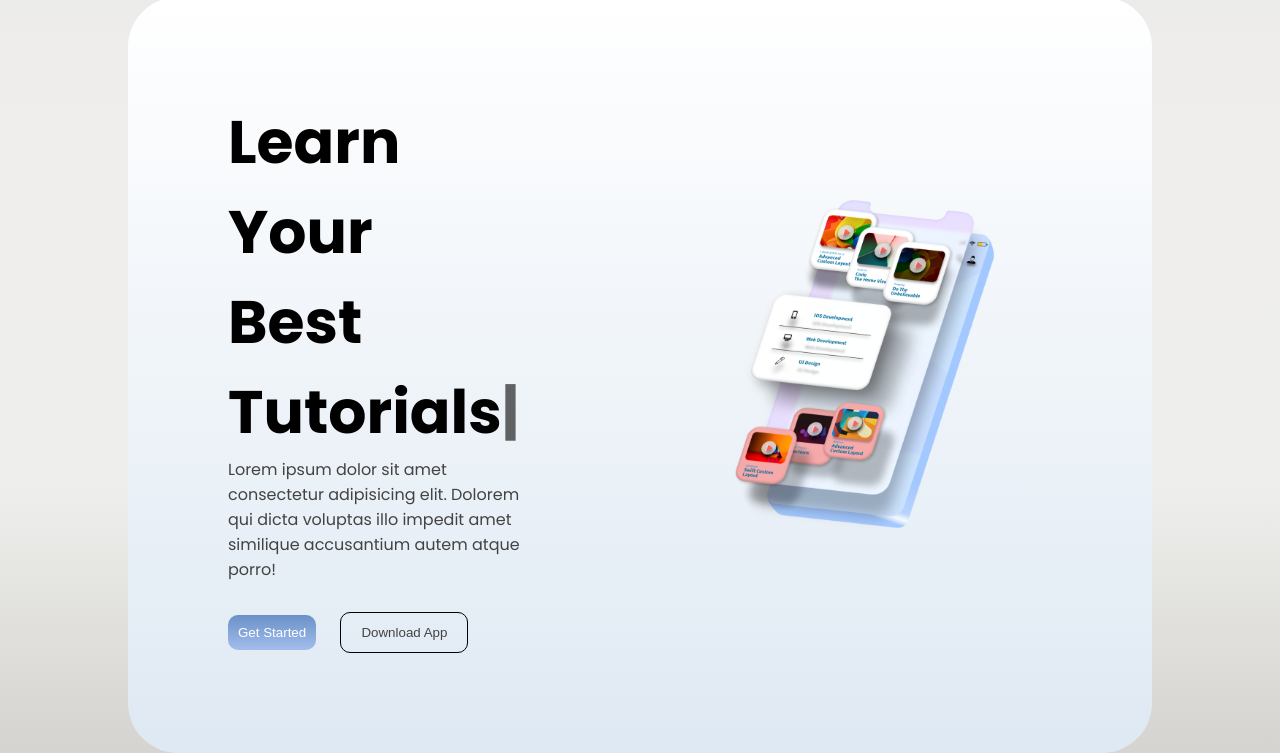
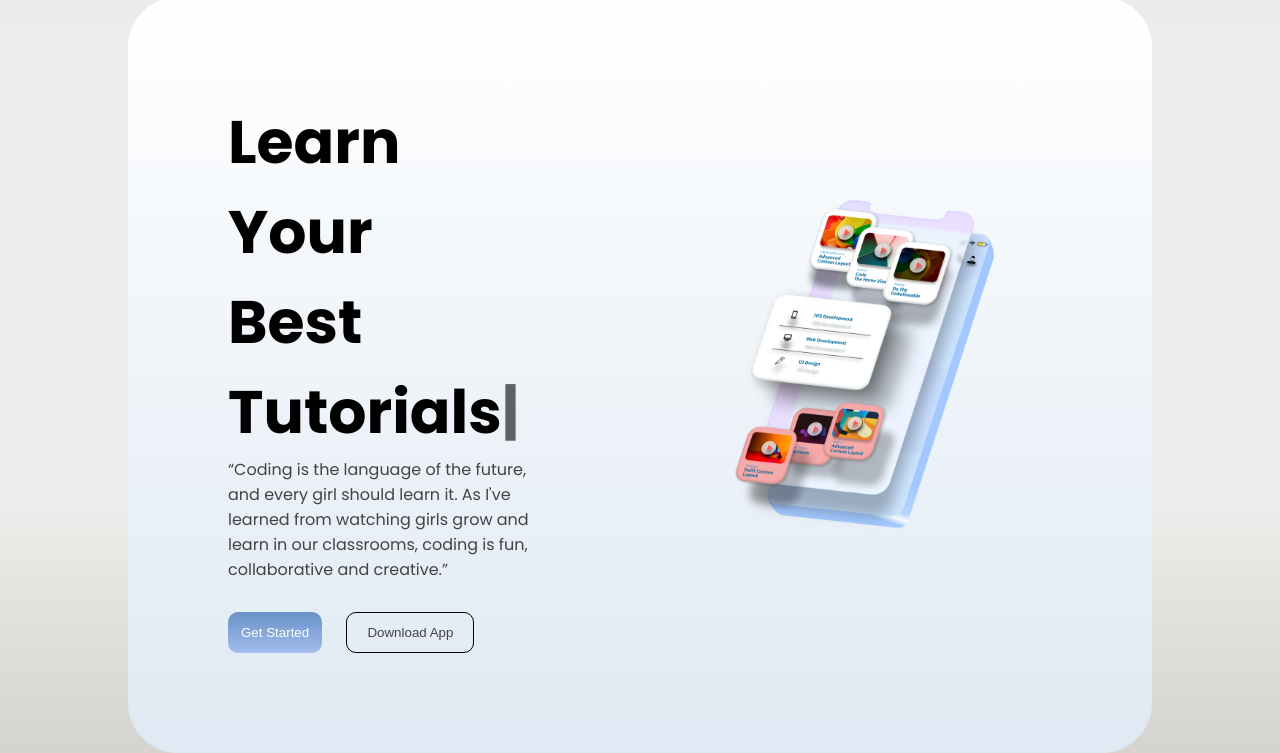
Before and after one commit to Srivastavaj/Website-with-Html-Css, a plain HTML site: page Index.html in a window 1280 px wide. Shown: the part 102-855 px from the top of the page. Drawn offline with nearby package versions, Linux system fonts and the light colour scheme.

Commit message:
adding links

```diff
--- a/Index.html
+++ b/Index.html
@@ -32,11 +32,10 @@
         <div class="headercontent" id="content">
             <div class="introtext">
                 <h1>Learn Your <br> <span id="element">Best Course</span></h1>
-                <p>Lorem ipsum dolor sit amet consectetur adipisicing elit. Dolorem qui dicta voluptas illo impedit amet
-                    similique accusantium autem atque porro!</p>
+                <p>“Coding is the language of the future, and every girl should learn it. As I've learned from watching girls grow and learn in our classrooms, coding is fun, collaborative and creative.”</p>
                 <div class="buttons">
-                    <button class="primarybtn">Get Started</button>
-                    <button class="Secondarybtn">Download App</button>
+                    <button class="primarybtn"><a href="Get Started">Get Started</a></button>
+                    <button class="Secondarybtn"><a href="Download App">Download App</a></button>
                 </div>
             </div>
             <div class="mainimg">
--- a/Style.css
+++ b/Style.css
@@ -1,18 +1,23 @@
-@import url('https://fonts.googleapis.com/css2?family=Poppins:wght@400;500;700&display=swap');
+@import url("https://fonts.googleapis.com/css2?family=Poppins:wght@400;500;700&display=swap");
 
 * {
   margin: 0;
   padding: 0;
   box-sizing: border-box;
-
 }
 
 body {
   width: 100%;
   height: 100%;
-    font-family: 'Poppins', sans-serif;
-    background-image: linear-gradient(to top, #d5d4d0 0%, #d5d4d0 1%, #eeeeec 31%, #efeeec 75%, #e9e9e7 100%);
-
+  font-family: "Poppins", sans-serif;
+  background-image: linear-gradient(
+    to top,
+    #d5d4d0 0%,
+    #d5d4d0 1%,
+    #eeeeec 31%,
+    #efeeec 75%,
+    #e9e9e7 100%
+  );
 }
 
 .header {
@@ -37,13 +42,12 @@ nav {
   list-style-type: none;
 }
 
-.navlist a{
+.navlist a {
   text-decoration: none;
   display: flex;
   color: black;
   font-weight: bold;
 }
-
 
 .navlist li {
   margin: 20px;
@@ -96,24 +100,32 @@ nav {
 .buttons {
   margin-top: 30px;
 }
-.Sign{
 
-}
-
-.primarybtn {
-    padding: 10px;
-    background-color: #E4E4E1;
+.primarybtn  {
+  padding: 13px;
+  background-color: #e4e4e1;
   background-image: linear-gradient(to top, #a3bded 0%, #6991c7 100%);
   border: none;
   border-radius: 10px;
   color: white;
   margin-right: 20px;
+
 }
 
-.Secondarybtn {
+.Secondarybtn  {
   padding: 12px 20px;
   border-radius: 10px;
   border: 1px solid black;
   color: #434343;
   background: transparent;
+
 }
+.primarybtn a{
+    text-decoration: none;
+    color: white;
+}
+.Secondarybtn  a{
+   text-decoration: none;
+    color: #434343;
+  background: transparent;
+}
```
Lines whose indentation alone changed are shown as unchanged.
